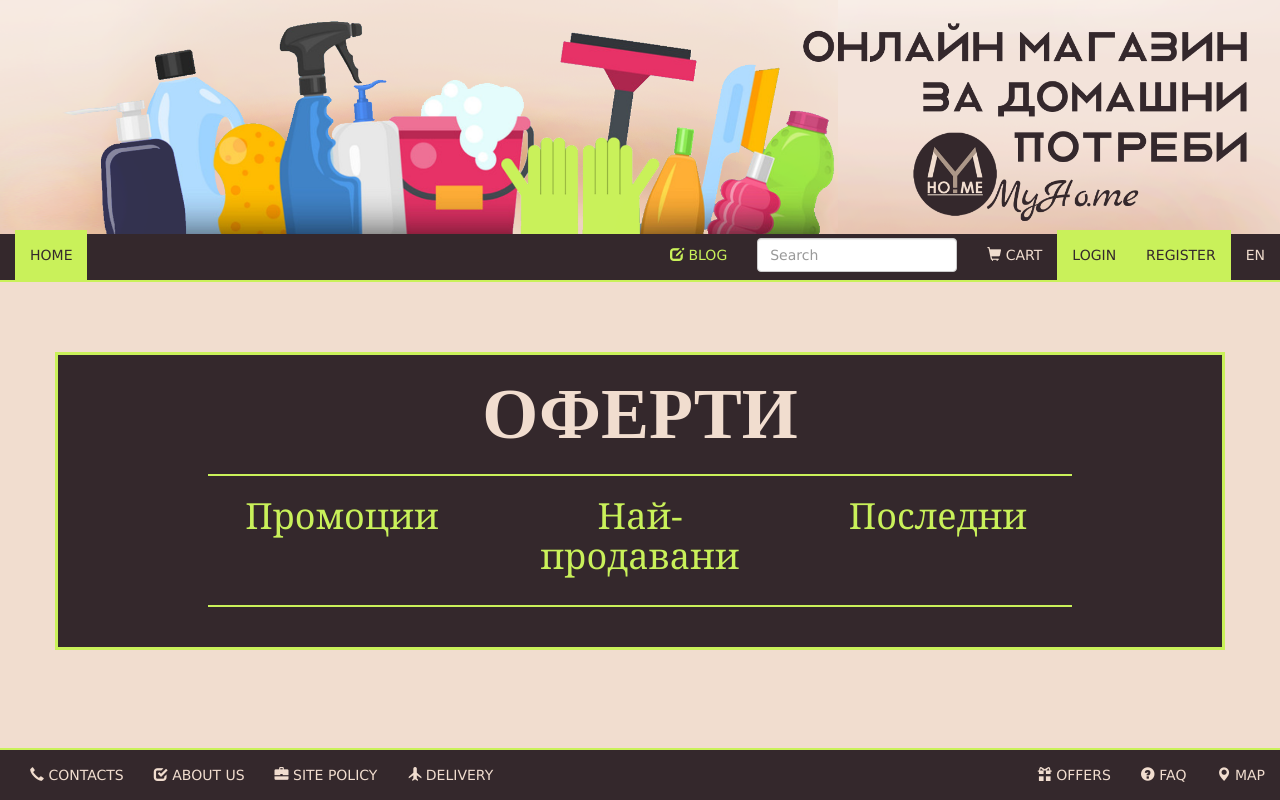
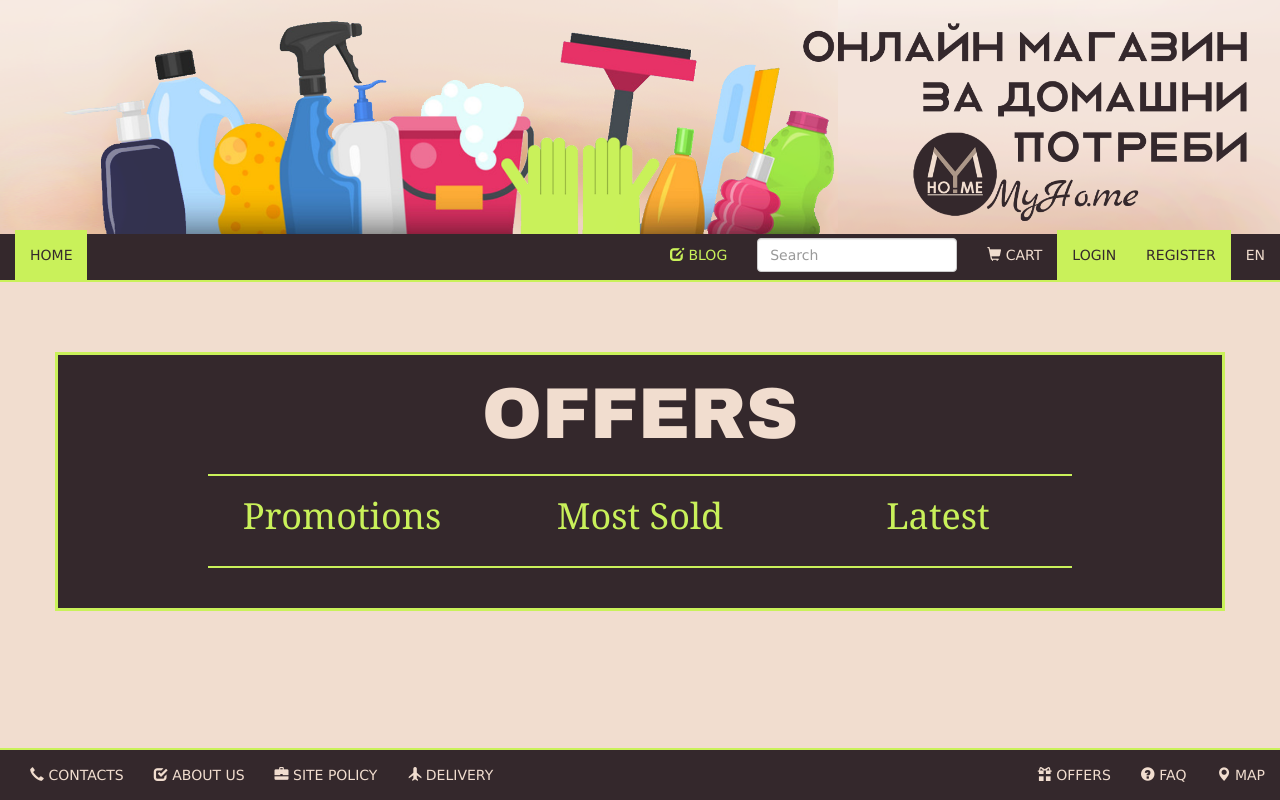
Before and after one commit to eshavarska/HomeSuppliesSite, a PHP site: page /offers.php in a window 1280 px wide. Run offline with PHP 8.4, Linux system fonts and the light colour scheme; data that the repository does not hold is empty.

Commit message:
Fixed English transaltion

```diff
--- a/about.php
+++ b/about.php
@@ -1,11 +1,13 @@
 <?php
     require ("generate-design.php");
     if ($_SESSION["lang"] == "BG") {
+        $headerText = "ЗА НАС";
         $description1 = 'Ние сме млад и динамичен екип от петима човека, които искаха да създадат нещо полезно за забързаното ежедневие на всяка жена! Така се роди и нашия първи бранд MyHo.me, чрез който доставяме ежедневно висококачествени продукти за дома на всяка жена, която няма достатъчно време, за да обикаля магазините, докато открие всичко, което и е необходимо!';
         $description2 = 'Разполагаме с широка гама продукти на известни и утвърдени фирми в областта на домашните потреби, ползващи най–новите технологии и иновации за производство на съдове за домакинството. Нашата мисия е да предоставим на клиентите си разнообразие от качествени стоки за бита на достъпни цени и с бърза доставка.';
         $description3 = 'Идеята да създадем този уеб сайт се зароди в следствие на неуморното ни желание да научаваме все повече новости от динамично променящия се свят на домашните потреби. И тъй като подхождаме към това начинание с много страст и отдаденост, сме убедени, че ще съумеем да ви бъдем полезни в избора на всички продукти, от които се нуждаете, на едно място! В магазин MyHo.me поставяме корекността и личното внимание към клиента на първо място!';
     }
     else {
+        $headerText = "About us";
         $description1 = 'We are a young and dynamic team of five people who wanted to create something useful for the hectic daily life of every woman! Thus was born our first brand MyHo.me, through which we deliver daily high quality products for the home to every woman who does not have enough time to go around the shops until she finds everything she needs!';
         $description2 = 'We have a wide range of products of well-known and established companies in the field of household needs, using the latest technologies and innovations for the production of household utensils. Our mission is to provide our customers with a variety of quality household goods at affordable prices and with fast delivery.';
         $description3 = 'The idea to create this website arose as a result of our tireless desire to learn more and more news from the dynamically changing world of home use. And because we approach this endeavor with a lot of passion and dedication, we are convinced that we will be able to be useful in choosing all the products you need in one place! In the MyHo.me store we put honesty and personal attention to the customer first!';
@@ -19,9 +21,9 @@
 
                 <div class="row">
 
-                    <div class="div-3" class="toHide" class="col-md-7 col-sm-4 col-xs-12" style="border:solid; border-width:3px; border-color: #c9f15a">
+                    <div class="div-3" class="toHide" class="col-md-7 col-sm-4 col-xs-12" style="border:solid; border-width:3px; border-color: #c9f15a ">
 
-                        <p class="welcome-text"><b>ЗА НАС</b></p>
+                        <p class="welcome-text"><b>'. $headerText. '</b></p>
                         <hr class="new1">
                         <p class="p12" align="justify">'.$description1.'</p>
                         <p class="p12" align="justify">'.$description2.'</p>
--- a/cart.php
+++ b/cart.php
@@ -4,11 +4,13 @@
         $productsString = 'Продукти';
         $quanityString = 'Количество';
         $priceString = 'Цена';
+        $title = "Моята количка";
     }
     else {
         $productsString = 'Products';
         $quanityString = 'Quantity';
         $priceString = 'Price';
+        $title = "Shopping cart";
 
     }
 
@@ -23,7 +25,7 @@
                     <div class="div-3" class="toHide" class="col-md-7 col-sm-4 col-xs-12" style="border:solid; border-width:3px; border-color: #c9f15a">
 
 
-                        <p class="welcome-text"><b>Моята количка</b></p>
+                        <p class="welcome-text"><b>'.$title.'</b></p>
                         <hr class="new1">
                         <div class="container1">
                            <div class="column1 column-one kol">'.$productsString.'
--- a/get-last_added.php
+++ b/get-last_added.php
@@ -7,11 +7,17 @@
 
     //Get product name, image path, short and long desription and price from the products table in the DB
 
-    $products = $conn->query("SELECT id, nameBG, imagePath, shortDescriptionBG, longDescriptionBG, price, categoryID FROM products ORDER BY id DESC LIMIT 5")->fetch_all(MYSQLI_ASSOC);
+    if ($_SESSION["lang"]=="BG") {
+        $products = $conn->query("SELECT id, nameBG AS name, imagePath, shortDescriptionBG AS shortDesc, longDescriptionBG AS longDesc, price, categoryID FROM products ORDER BY id DESC LIMIT 5")->fetch_all(MYSQLI_ASSOC);
+    } else {
+        $products = $conn->query("SELECT id, nameEN AS name, imagePath, shortDescriptionEN AS shortDesc, longDescriptionEN AS longDesc, price, categoryID FROM products ORDER BY id DESC LIMIT 5")->fetch_all(MYSQLI_ASSOC);
+    }
+
+
 
     foreach ($products as &$pr) {
         echo '<li><a href="product.php?id=' .$pr['id']. '">'.'<div class="card1">'.'<img class="img1234" src="'.$pr["imagePath"].'" style="width:100%">
-                                                <h4>'.$pr["nameBG"].'<br>
+                                                <h4>'.$pr["name"].'<br>
                                                     <b>'.$pr["price"].'лв.</b>
                                                     <button>
                                                         <span class="glyphicon glyphicon-shopping-cart" aria-hidden="true"></span> Add to Cart
--- a/get-most_sold.php
+++ b/get-most_sold.php
@@ -7,11 +7,16 @@
 
     //Get product name, image path, short and long desription and price from the products table in the DB
 
-    $products = $conn->query("SELECT id, nameBG, imagePath, shortDescriptionBG, longDescriptionBG, price, categoryID FROM products ORDER BY quantitySold DESC LIMIT 5")->fetch_all(MYSQLI_ASSOC);
+    if ($_SESSION["lang"]=="BG") {
+        $products = $conn->query("SELECT id, nameBG AS name, imagePath, shortDescriptionBG AS shortDesc, longDescriptionBG AS longDesc, price, categoryID FROM products ORDER BY quantitySold DESC LIMIT 5")->fetch_all(MYSQLI_ASSOC);
+    } else {
+        $products = $conn->query("SELECT id, nameEN AS name, imagePath, shortDescriptionEN AS shortDesc, longDescriptionEN AS longDesc, price, categoryID FROM products ORDER BY quantitySold DESC LIMIT 5")->fetch_all(MYSQLI_ASSOC);
+    }
+
 
     foreach ($products as &$pr) {
         echo '<li><a href="product.php?id=' .$pr['id']. '">'.'<div class="card1">'.'<img class="img1234" src="'.$pr["imagePath"].'" style="width:100%">
-                                                <h4>'.$pr["nameBG"].'<br>
+                                                <h4>'.$pr["name"].'<br>
                                                     <b>'.$pr["price"].'лв.</b>
                                                     <button>
                                                         <span class="glyphicon glyphicon-shopping-cart" aria-hidden="true"></span> Add to Cart
--- a/get-promo.php
+++ b/get-promo.php
@@ -7,11 +7,15 @@
 
     //Get product name, image path, short and long desription and price from the products table in the DB
 
-    $products = $conn->query("SELECT id, nameBG, imagePath, shortDescriptionBG, longDescriptionBG, price, categoryID FROM products WHERE isPromo=1 ORDER BY RAND() LIMIT 5")->fetch_all(MYSQLI_ASSOC);
+    if ($_SESSION["lang"]=="BG") {
+        $products = $conn->query("SELECT id, nameBG AS name, imagePath, shortDescriptionBG AS shortDesc, longDescriptionBG AS longDesc, price, categoryID FROM products WHERE isPromo=1 ORDER BY RAND() LIMIT 5")->fetch_all(MYSQLI_ASSOC);
+    } else {
+        $products = $conn->query("SELECT id, nameEN AS name, imagePath, shortDescriptionEN AS shortDesc, longDescriptionEN AS longDesc, price, categoryID FROM products WHERE isPromo=1 ORDER BY RAND() LIMIT 5")->fetch_all(MYSQLI_ASSOC);
+    }
 
     foreach ($products as &$pr) {
         echo '<li><a href="product.php?id=' .$pr['id']. '">'.'<div class="card1">'.'<img class="img1234" src="'.$pr["imagePath"].'" style="width:100%">
-                                                <h4>'.$pr["nameBG"].'<br>
+                                                <h4>'.$pr["name"].'<br>
                                                     <b>'.$pr["price"].'лв.</b>
                                                     <button>
                                                         <span class="glyphicon glyphicon-shopping-cart" aria-hidden="true"></span> Add to Cart
--- a/offers.php
+++ b/offers.php
@@ -4,10 +4,18 @@
         $descriptionString = " Описание на продукта ";
         $specificationString  = " Спецификации ";
         $priceString = " Цена ";
+        $title = "ОФЕРТИ";
+        $promo_title = "Промоции";
+        $most_sold_title = "Най-продавани";
+        $latest_title = "Последни";
     } else {
         $descriptionString = " Product descrption";
         $specificationString  = " Specifications ";
         $priceString = " Price ";
+        $title = "OFFERS";
+        $promo_title = "Promotions";
+        $most_sold_title = "Most Sold";
+        $latest_title = "Latest";
     }
 
 
@@ -24,16 +32,16 @@
 
                     <div class="div-3 toHide col-md-12 col-sm-12 col-xs-12" style="border:solid; border-width:3px; border-color: #c9f15a">
 
-                       <p class="welcome-text"><b>ОФЕРТИ</b></p>
+                       <p class="welcome-text"><b>'.$title.'</b></p>
                        <hr class="new1">
 
 
                         <div class="row">
-                           <div class="kol col-lg-4 col-md-6">Промоции
+                           <div class="kol col-lg-4 col-md-6">'.$promo_title.'
                            </div>
-                           <div class="kol col-lg-4 col-md-6">Най-продавани
+                           <div class="kol col-lg-4 col-md-6">'.$most_sold_title.'
                            </div>
-                           <div class="kol col-lg-4 col-md-6">Последни
+                           <div class="kol col-lg-4 col-md-6">'.$latest_title.'
                            </div>
                         </div>
                         <div class="row">
--- a/registration.php
+++ b/registration.php
@@ -6,6 +6,7 @@
         $password = 'Парола:';
         $passwordAgain = 'Повтори паролата:';
         $createProfile = 'Създай профил!';
+        $topText = "Направете своята регистрация: ";
     }
     else {
         $firstName = 'First name:';
@@ -13,6 +14,7 @@
         $password = 'Password:';
         $passwordAgain = 'Password again:';
         $createProfile = 'Create profile!';
+        $topText = "Create your account: ";
     }
 
 
@@ -23,7 +25,7 @@ $contentDivHTML = '
 
     <div class="container">
 
-                            <h1 class="col-md-11 col-sm-4 col-xs-10" align="center" style="font-family: Cambria;"> Направете своята регистрация: </h1>
+                            <h1 class="col-md-11 col-sm-4 col-xs-10" align="center" style="font-family: Cambria;">'.$topText.'</h1>
                             <div class="col-md-7 col-sm-4 col-xs-10" align="right"> <br>
                 <form id="createform" name="registration" action="wat.php" method="post">
                     <label for="item1">'.$firstName.' </label>
```
Also changed, not shown: contacts.php (+6 -2 lines), db-data.php (+17 -7 lines).
